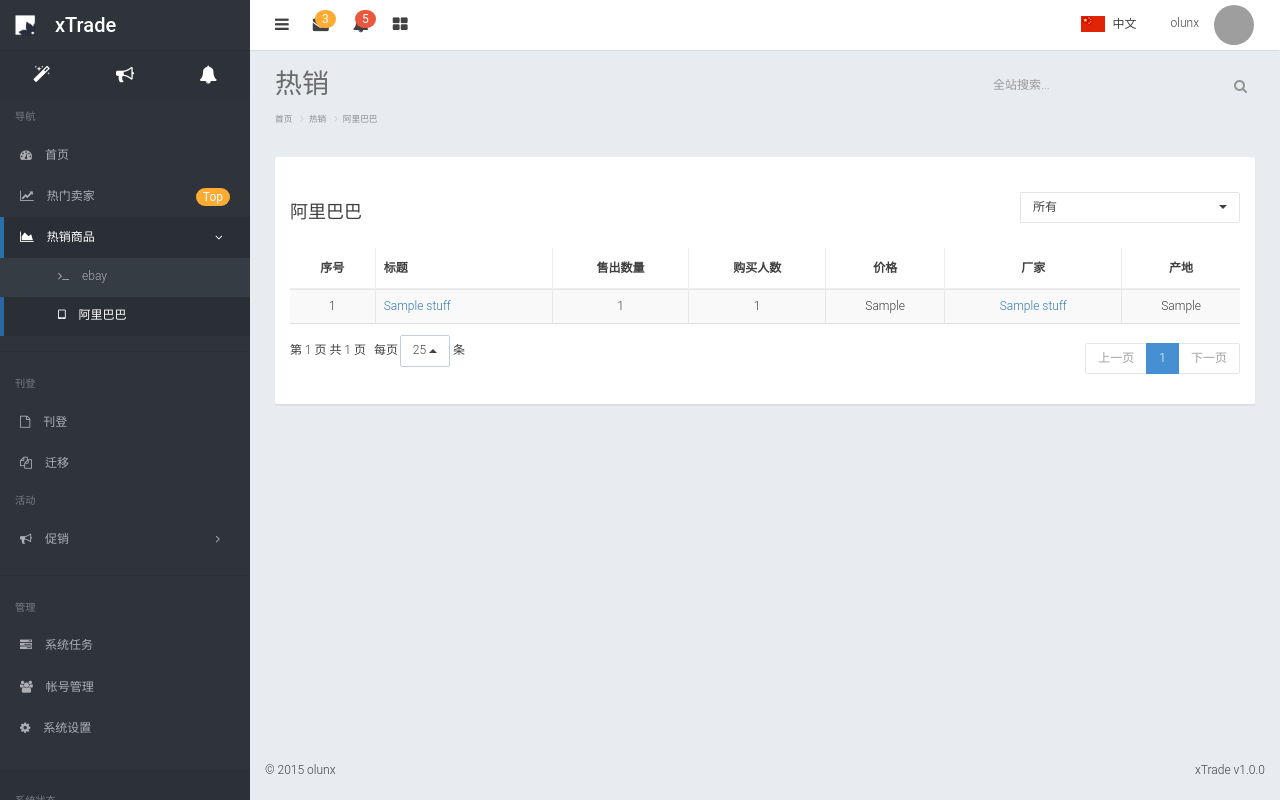
After one commit to olunx/xTrade, a Django app: page /hot/item/alibabachina/ in a window 1280 px wide. The commit adds this page. Run offline with Django 3.2, Linux system fonts and the light colour scheme; tables that the repository leaves empty hold one stand-in row (values such as "Sample post"); some libraries are stand-ins or nearby versions; grey boxes are pictures that could not be loaded.

Commit message:
热销页面

```diff
--- a/core/views.py
+++ b/core/views.py
@@ -10,6 +10,7 @@
 
 from core.models import ProductItem
 from core.forms import ProductItemForm
+from apps.alibabachina.models import AlibabaChinaStuff
 from apps.alibabachina.scrap import ListingScrap
 from apps.ebay.models import EbayStuff, EbayProductItem
 from apps.ebay.forms import EbayProductItemForm
@@ -20,10 +21,7 @@
     return render_to_response('index.html')
 
 
-def hot_stuff(request):
-    category = request.GET.get('category')
-    page = request.GET.get('page')
-
+def hot_item_ebay(request, category, page):
     if category and category != 'None':
         stuffs_list = EbayStuff.objects.filter(category__contains=category).order_by('-sold')
     else:
@@ -32,13 +30,32 @@
 
     paginator = Paginator(stuffs_list, 25)
     try:
-        stuffs = paginator.page(page)
+        items = paginator.page(page)
     except PageNotAnInteger:
-        stuffs = paginator.page(1)
+        items = paginator.page(1)
     except EmptyPage:
-        stuffs = paginator.page(paginator.num_pages)
+        items = paginator.page(paginator.num_pages)
 
-    return render_to_response('hot-stuff.html', {'category': category, 'stuffs': stuffs},
+    return render_to_response('hot-item-ebay.html', {'category': category, 'items': items},
+                              context_instance=RequestContext(request))
+
+
+def hot_item_alibabachina(request, category, page):
+    if category and category != 'None':
+        items_list = AlibabaChinaStuff.objects.filter(category__contains=category).order_by('-sold_item')
+    else:
+        category = 0
+        items_list = AlibabaChinaStuff.objects.all().order_by('-sold_item')
+
+    paginator = Paginator(items_list, 25)
+    try:
+        items = paginator.page(page)
+    except PageNotAnInteger:
+        items = paginator.page(1)
+    except EmptyPage:
+        items = paginator.page(paginator.num_pages)
+
+    return render_to_response('hot-item-alibabachina.html', {'category': category, 'items': items},
                               context_instance=RequestContext(request))
 
 
--- a/templates/base.html
+++ b/templates/base.html
@@ -798,7 +798,7 @@
 
                                 <!-- Menu list item-->
                                 <!-- ~~~~~~~~~~~~~~~~~~~~~~~~~~~~~~~~ -->
-                                <li>
+                                <li id="hot-item">
                                     <a href="javascript:void(0)">
                                         <i class="fa fa-area-chart"></i>
 										<span class="menu-title">热销商品</span>
@@ -807,16 +807,16 @@
                                     <ul class="collapse">
                                         <!-- Menu list item-->
                                         <!-- ~~~~~~~~~~~~~~~~~~~~~~~~~~~~~~~~ -->
-                                        <li>
-                                            <a href="/hotstuff/">
+                                        <li id="hot-item-ebay">
+                                            <a href="/hot/item/ebay/">
                                                 &nbsp;<i class="fa fa-terminal"></i>
                                                 <span class="menu-title">ebay</span>
                                             </a>
                                         </li>
                                         <!-- Menu list item-->
                                         <!-- ~~~~~~~~~~~~~~~~~~~~~~~~~~~~~~~~ -->
-                                        <li>
-                                            <a href="/hotstuff-alibaba/">
+                                        <li id="hot-item-alibabachina">
+                                            <a href="/hot/item/alibabachina/">
                                                 &nbsp;<i class="fa fa-tablet"></i>
                                                 <span class="menu-title">阿里巴巴</span>
                                             </a>
--- /dev/null
+++ b/templates/hot-item-alibabachina.html
@@ -0,0 +1,172 @@
+{% extends 'base.html' %}
+{% block title %}热销{% endblock %}
+{% block page_title %}热销{% endblock %}
+{% block js %}
+    <script type="text/javascript" src="/static/django_ajax/js/jquery.ajax.min.js"></script>
+    <script type="text/javascript" src="/static/django_ajax/js/jquery.ajax-plugin.min.js"></script>
+    <script type="text/javascript">
+        $(document).ready(function () {
+            var seletor = $('.selectpicker');
+            seletor.selectpicker();
+            seletor.on('change', function () {
+                var selected = $('.selectpicker option:selected').val();
+                window.location.href = '/hot/item/alibabachina/' + selected;
+            });
+
+            var category = {{ category }};
+            $('.selectpicker option').each(function() {
+                if($(this).val() == category){
+                    seletor.selectpicker('val', category);
+                }
+            });
+
+            //active
+            $('#hot-item').addClass('active-sub active');
+            $('#hot-item-alibabachina').addClass('active-link');
+        });
+    </script>
+{% endblock %}
+{% block breadcrumb %}
+    <li class="active"><a href="#">首页</a></li>
+    <li><a href="#">热销</a></li>
+    <li><a href="#">阿里巴巴</a></li>
+{% endblock %}
+{% block content %}
+    <div class="panel">
+
+        <!--DATA TABLE-->
+        <!--===================================================-->
+
+
+        <div class="panel-body">
+
+            <div class="bootstrap-table">
+                <div class="fixed-table-toolbar">
+                    <div class="bars pull-left">
+                        <h4 id="demo-custom-toolbar" class="box-inline text-thin">
+                            阿里巴巴
+                        </h4>
+                    </div>
+                    <div class="columns btn-group pull-right">
+                        <select class="selectpicker" style="width:60%;" data-live-search="true" name="category">
+                            <option value="0">所有</option>
+                             <option value="1001">数码电脑</option>
+                        </select>
+                    </div>
+{#                    <div class="pull-right search"><input class="form-control" type="text" placeholder="Search"></div>#}
+                </div>
+                <div class="fixed-table-container">
+                    <div class="fixed-table-header">
+                        <table></table>
+                    </div>
+                    <div class="fixed-table-body">
+                        <div class="fixed-table-loading" style="top: 37px; display: none;">Loading, please wait…</div>
+                        <table id="demo-table" class="table-striped table table-hover"
+                               data-toolbar="#demo-custom-toolbar" data-sort-name="id" data-sort-order="desc"
+                               data-pagination="true" data-url="data1.json" data-show-refresh="true"
+                               data-show-toggle="true" data-show-columns="true" data-search="true"
+                               data-select-item-name="toolbar1">
+                            <thead>
+                            <tr>
+                                <th style="text-align: center; ">
+                                    <div class="th-inner">序号</div>
+                                    <div class="fht-cell"></div>
+                                </th>
+                                <th style="">
+                                    <div class="th-inner">标题</div>
+                                    <div class="fht-cell"></div>
+                                </th>
+                                <th style="text-align: center; ">
+                                    <div class="th-inner">售出数量</div>
+                                    <div class="fht-cell"></div>
+                                </th>
+                                <th style="text-align: center; ">
+                                    <div class="th-inner">购买人数</div>
+                                    <div class="fht-cell"></div>
+                                </th>
+                                <th style="text-align: center; ">
+                                    <div class="th-inner">价格</div>
+                                    <div class="fht-cell"></div>
+                                </th>
+                                <th style="text-align: center; ">
+                                    <div class="th-inner">厂家</div>
+                                    <div class="fht-cell"></div>
+                                </th>
+                                <th style="text-align: center; ">
+                                    <div class="th-inner">产地</div>
+                                    <div class="fht-cell"></div>
+                                </th>
+                            </tr>
+                            </thead>
+                            <tbody>
+                            {% for item in items %}
+                                <tr data-index="{{ forloop.counter }}">
+                                    <td style="text-align: center;">{{ forloop.counter }}</td>
+                                    <td style=""><a class="btn-link" href="{{ item.url }}" target="_blank">{{ item.title }}</a></td>
+                                    <td style="text-align: center; ">{{ item.sold_item }}</td>
+                                    <td style="text-align: center; ">{{ item.sold_person }}</td>
+                                    <td style="text-align: center; ">{{ item.price }}</td>
+                                    <td style="text-align: center; "><a class="btn-link" href="{{ item.company_url }}" target="_target">{{ item.company_name }}</a></td>
+                                    <td style="text-align: center; ">{{ item.company_location }}</td>
+                                </tr>
+                            {% endfor %}
+                            </tbody>
+                        </table>
+                    </div>
+                    <div class="fixed-table-pagination">
+                        <div class="pull-left pagination-detail">
+                            {#                            <span class="pagination-info">第 {{ stuffs.start_index }} 至 {{ stuffs.end_index }} 条</span>#}
+                            <span class="pagination-info"> 第 {{ items.number }} 页 共 {{ items.paginator.num_pages }} 页</span>
+                            <span class="page-list">
+                                每页
+                                <span class="btn-group dropup">
+                                    <button type="button" class="btn btn-default dropdown-toggle" data-toggle="dropdown">
+                                        <span class="page-size">25</span> <span class="caret"></span>
+                                    </button>
+                                    <ul class="dropdown-menu" role="menu">
+                                        <li><a href="javascript:void(0)">10</a></li>
+                                        <li class="active"><a href="javascript:void(0)">25</a></li>
+                                        <li><a href="javascript:void(0)">50</a></li>
+                                        <li><a href="javascript:void(0)">100</a></li>
+                                    </ul>
+                                </span>
+                                条
+                            </span>
+                        </div>
+                        <div class="pull-right pagination">
+                            <ul class="pagination">
+                                {% if items.has_previous %}
+                                    <li class="page-first"><a href="/hot/item/alibabachina/{{ category }}/1/">首页</a></li>
+                                    <li class="page-pre"><a href="/hot/item/alibabachina/{{ category }}/{{ items.previous_page_number }}/">上一页</a></li>
+                                    {% if items.previous_page_number > 1 %}
+                                        <li class="page-number"><a href="/hot/item/alibabachina/{{ category }}/{{ items.previous_page_number|add:-1 }}/">{{ items.previous_page_number|add:-1 }}</a></li>
+                                    {% endif %}
+                                    <li class="page-number"><a href="/hot/item/alibabachina/{{ category }}/{{ items.previous_page_number }}/">{{ items.previous_page_number }}</a></li>
+                                {% else %}
+                                    <li class="page-pre disabled"><a href="javascript:void(0)">上一页</a></li>
+                                {% endif %}
+                                <li class="page-number active"><a href="javascript:void(0)">{{ items.number }}</a></li>
+                                {% if items.has_next %}
+                                    <li class="page-number"><a href="/hot/item/alibabachina/{{ category }}/{{ items.next_page_number }}/">{{ items.next_page_number }}</a></li>
+                                    {% if items.paginator.num_pages > items.next_page_number %}
+                                        <li class="page-number"><a href="/hot/item/alibabachina/{{ category }}/{{ items.next_page_number|add:1 }}/">{{ items.next_page_number|add:1 }}</a></li>
+                                    {% endif %}
+                                    <li class="page-next"><a href="/hot/item/alibabachina/{{ category }}/{{ items.next_page_number }}/">下一页</a></li>
+                                    <li class="page-last"><a href="/hot/item/alibabachina/{{ category }}/{{ items.paginator.num_pages }}/">末页</a></li>
+                                {% else %}
+                                    <li class="page-next disabled"><a href="javascript:void(0)">下一页</a></li>
+                                {% endif %}
+                            </ul>
+                        </div>
+                    </div>
+                </div>
+            </div>
+            <div class="clearfix"></div>
+        </div>
+
+        <!--===================================================-->
+        <!--END OF DATA TABLE-->
+
+
+    </div>
+{% endblock %}
--- a/xTrade/urls.py
+++ b/xTrade/urls.py
@@ -5,9 +5,15 @@
     # Examples:
     # url(r'^$', 'core.views.home', name='home'),
     url(r'^$', 'core.views.home'),
-    url(r'^hotstuff/', 'core.views.hot_stuff'),
+    url(r'^hot/item/ebay/$', 'core.views.hot_item_ebay', {'category': 0, 'page': 1}),
+    url(r'^hot/item/ebay/(\d+)/$', 'core.views.hot_item_ebay', {'page': 1}),
+    url(r'^hot/item/ebay/(\d+)/(\d+)/$', 'core.views.hot_item_ebay'),
+
+    url(r'^hot/item/alibabachina/$', 'core.views.hot_item_alibabachina', {'category': 0, 'page': 1}),
+    url(r'^hot/item/alibabachina/(\d+)/$', 'core.views.hot_item_alibabachina', {'page': 1}),
+    url(r'^hot/item/alibabachina/(\d+)/(\d+)/$', 'core.views.hot_item_alibabachina'),
+
     url(r'^listing/$', 'core.views.listing_list'),
-
     url(r'^listing/detail/(\d+)/$', 'core.views.listing_detail'),
     url(r'^listing/detail/new/$', 'core.views.listing_detail_new'),
     url(r'^listing/detail/create/$', 'core.views.listing_detail_create'),
```
Also changed, not shown: templates/hot-item-ebay.html (renamed from templates/hot-stuff.html, +33 -29 lines).
